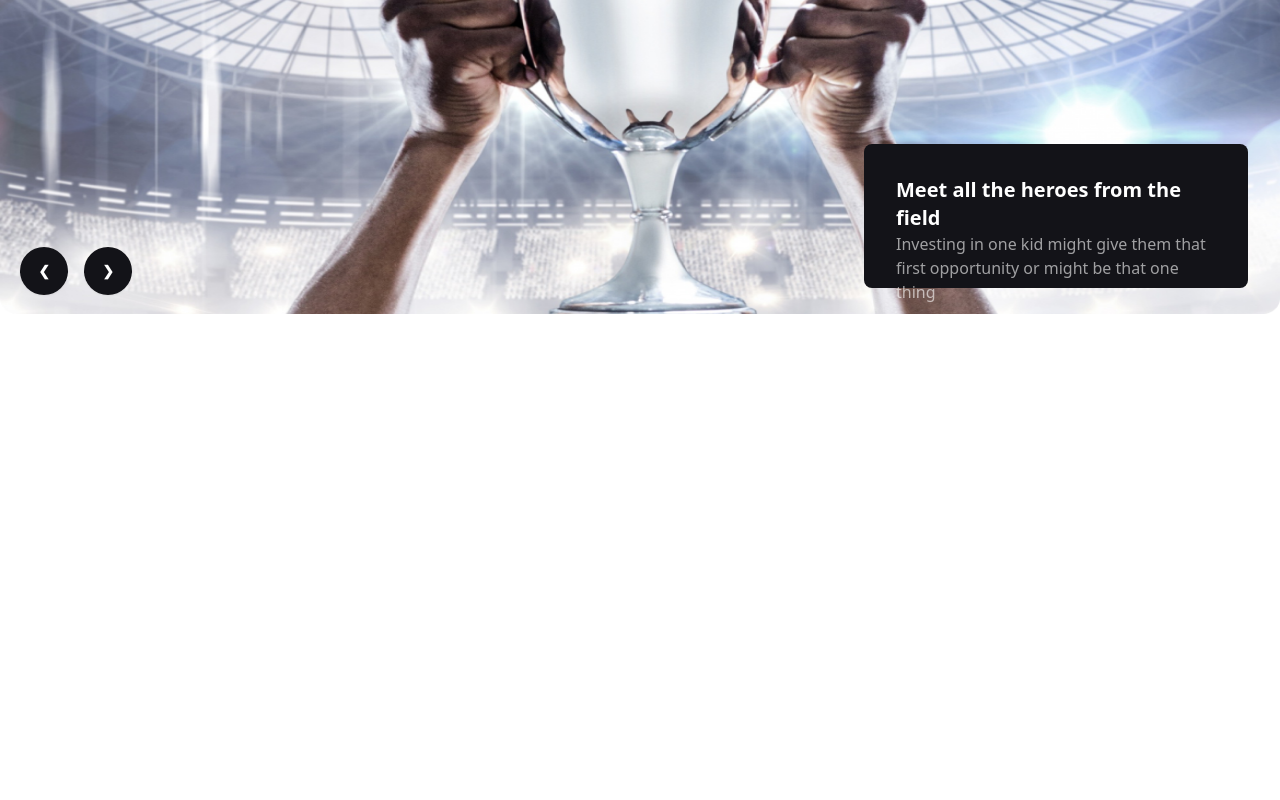
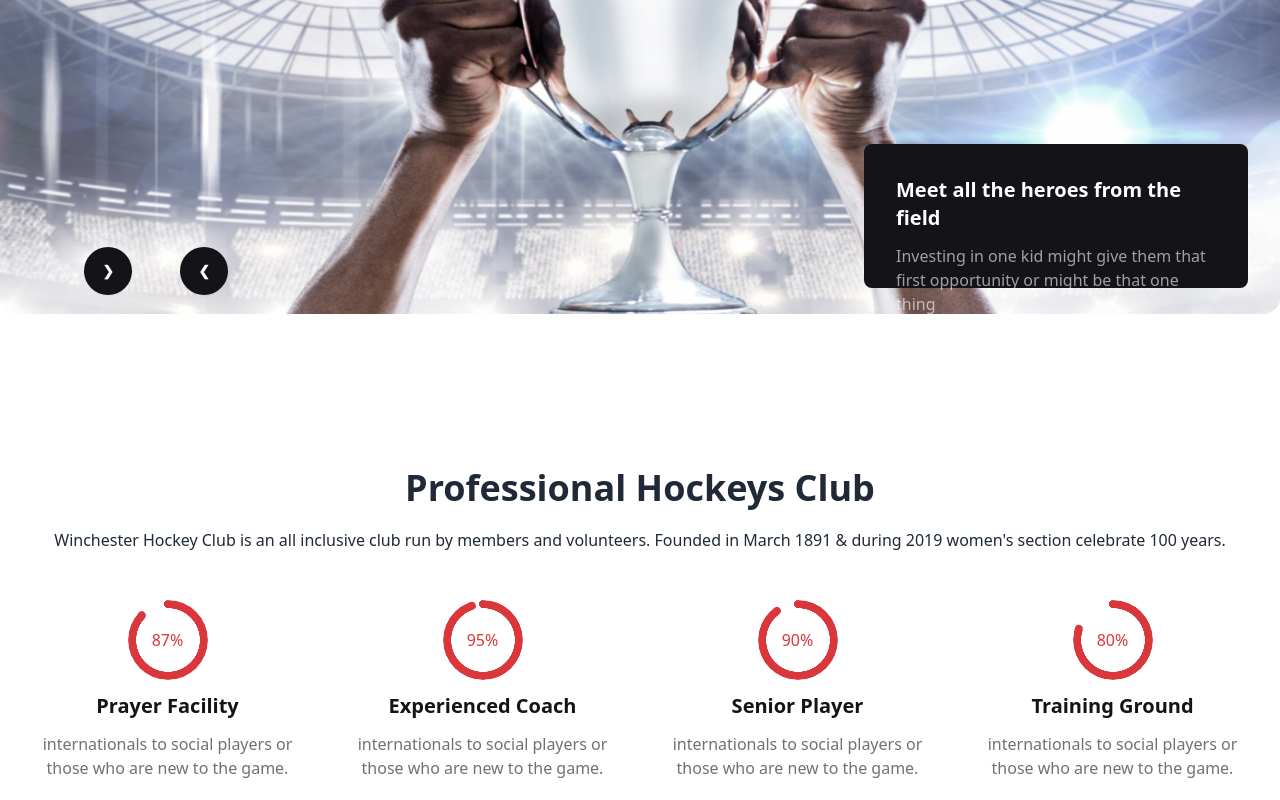
Before and after one commit to imonsheikh/assignment3-hockeys, a plain HTML site: page index.html in a window 1280 px wide. Shown: the part 424-1224 px from the top of the page. Before the commit the page ends 800 px from the top, so only its background shows below. Drawn offline with nearby package versions, Linux system fonts and the light colour scheme.

Commit message:
complete hockeys club

```diff
--- a/index.html
+++ b/index.html
@@ -39,7 +39,7 @@
 
 </head>
 <body>
-    <header class="container mx-auto">
+    <header class="container lg:mx-auto">
       <!-- navbar section starts here  -->
         <nav>
             <div class="navbar bg-base-100 my-14">
@@ -86,8 +86,8 @@
                 <div id="slide1" class="carousel-item relative w-full">
                   <img src="./Images/1.png" class="w-full" />
                   <div class="absolute flex justify-between transform -translate-y-1/2 left-5 right-5 top-1/2">
-                    <a href="#slide4" class="btn btn-circle bg-title-color text-white border-none absolute left-16 top-52">❯</a>
-                    <a href="#slide2" class="btn btn-circle bg-title-color text-white border-none top-52 absolute">❮</a>
+                    <a href="#slide4" class="btn btn-circle bg-title-color text-white border-none absolute top-52 left-64 lg:left-16 lg:top-52">❯</a>
+                    <a href="#slide2" class="btn btn-circle bg-title-color text-white border-none lg:top-52  left-40 top-52 absolute">❮</a>
                   </div>
                 </div>
                 <div id="slide2" class="carousel-item relative w-full">
@@ -114,9 +114,9 @@
               </div>
 
               <!-- meet all the hero section  -->
-              <div class=" absolute bottom-8 right-8 bg-title-color h-36 w-96 p-8 rounded-lg text-white bg-title-color">
+              <div class=" absolute lg:bottom-8 lg:right-8 bg-title-color h-36 lg:w-96 p-8 rounded-lg text-white bg-title-color mt-7">
                  <h3 class="text-xl font-bold">Meet all the heroes from the field</h3>
-                 <p class="text-[#FFFFFF99]" >Investing in one kid might give them that first opportunity or might be that one thing </p>
+                 <p class="text-[#FFFFFF99] mt-3" >Investing in one kid might give them that first opportunity or might be that one thing </p>
                  <h3></h3>
 
               </div>
@@ -129,8 +129,56 @@
 
     </header>
 
+<!-- Main section starts here  -->
     <main class="container mx-auto">
 
+        <!-- Professional hockeys club starts   -->
+        <div class="p-5 text-center ">
+            <div class="mx-auto text-center">
+                <h2 class="text-4xl font-extrabold lg:mt-32 mt-52">Professional Hockeys Club</h2>
+                <p class="mt-5">Winchester Hockey Club is an all inclusive club run by members and volunteers. Founded in March 1891 & during 2019 women's section celebrate 100 years.</p>
+             </div>
+
+            <!-- cards  -->
+            <div class="lg:flex gap-5">
+                <div class="pt-12">
+                    <!-- radial progress  -->
+                    <div class="radial-progress text-basic-color" style="--value:87;" role="progressbar">87%</div>
+                    <h5 class="text-xl font-semibold text-title-color px-3 py-3">Prayer Facility</h5>
+                    <p class="text-description-color">internationals to social players or those who are new to the game.</p>
+
+
+                 </div>
+                 <div class="pt-12">
+                    <!-- radial progress  -->
+                    <div class="radial-progress text-basic-color" style="--value:95;" role="progressbar">95%</div>
+                    <h5 class="text-xl font-semibold text-title-color px-3 py-3">Experienced Coach</h5>
+                    <p class="text-description-color">internationals to social players or those who are new to the game.</p>
+
+
+                 </div>
+                 <div class="pt-12">
+                    <!-- radial progress  -->
+                    <div class="radial-progress text-basic-color" style="--value:90;" role="progressbar">90%</div>
+                    <h5 class="text-xl font-semibold text-title-color px-3 py-3">Senior Player</h5>
+                    <p class="text-description-color">internationals to social players or those who are new to the game.</p>
+
+
+                 </div>
+                 <div class="pt-12">
+                    <!-- radial progress  -->
+                    <div class="radial-progress text-basic-color" style="--value:80;" role="progressbar">80%</div>
+                    <h5 class="text-xl font-semibold text-title-color px-3 py-3">Training Ground</h5>
+                    <p class="text-description-color">internationals to social players or those who are new to the game.</p>
+
+
+                 </div>
+            </div>
+        </div>
+
+
     </main>
+<!-- main section ends here  -->
+
 </body>
 </html>
```
